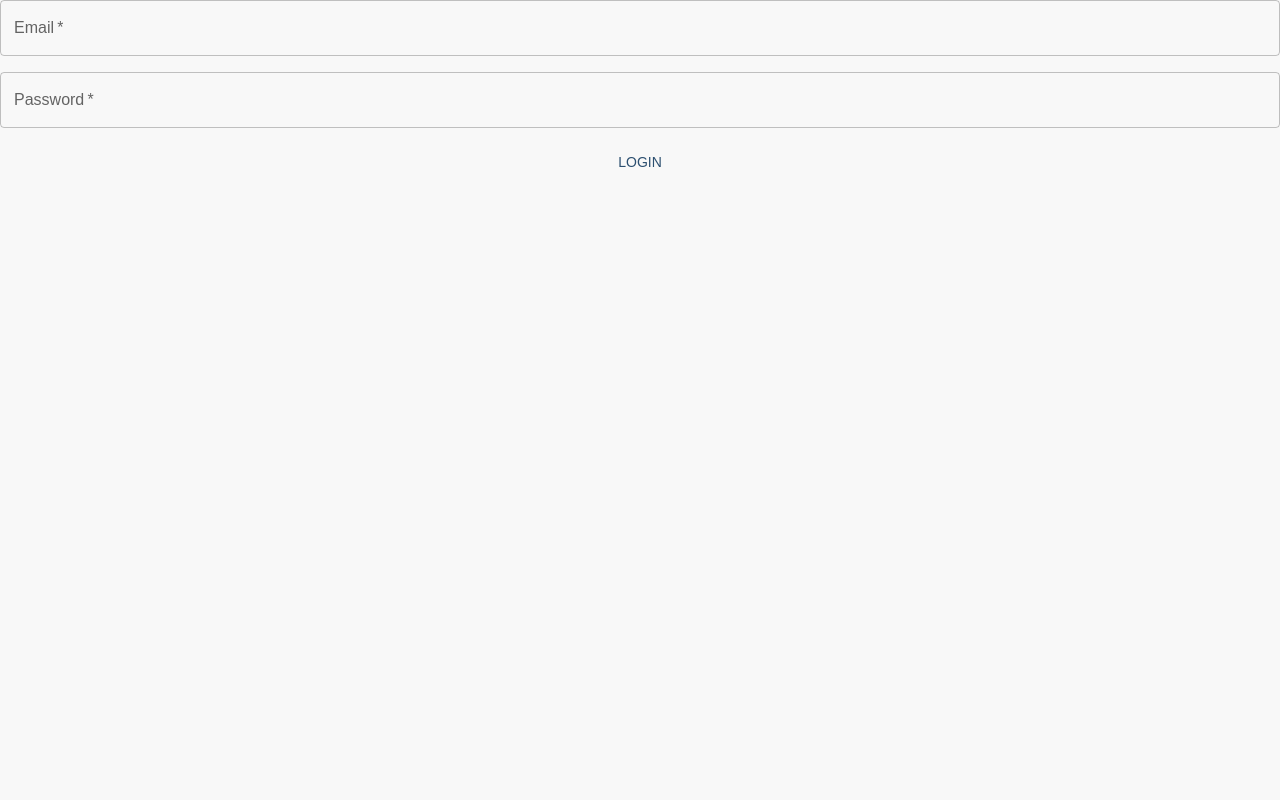
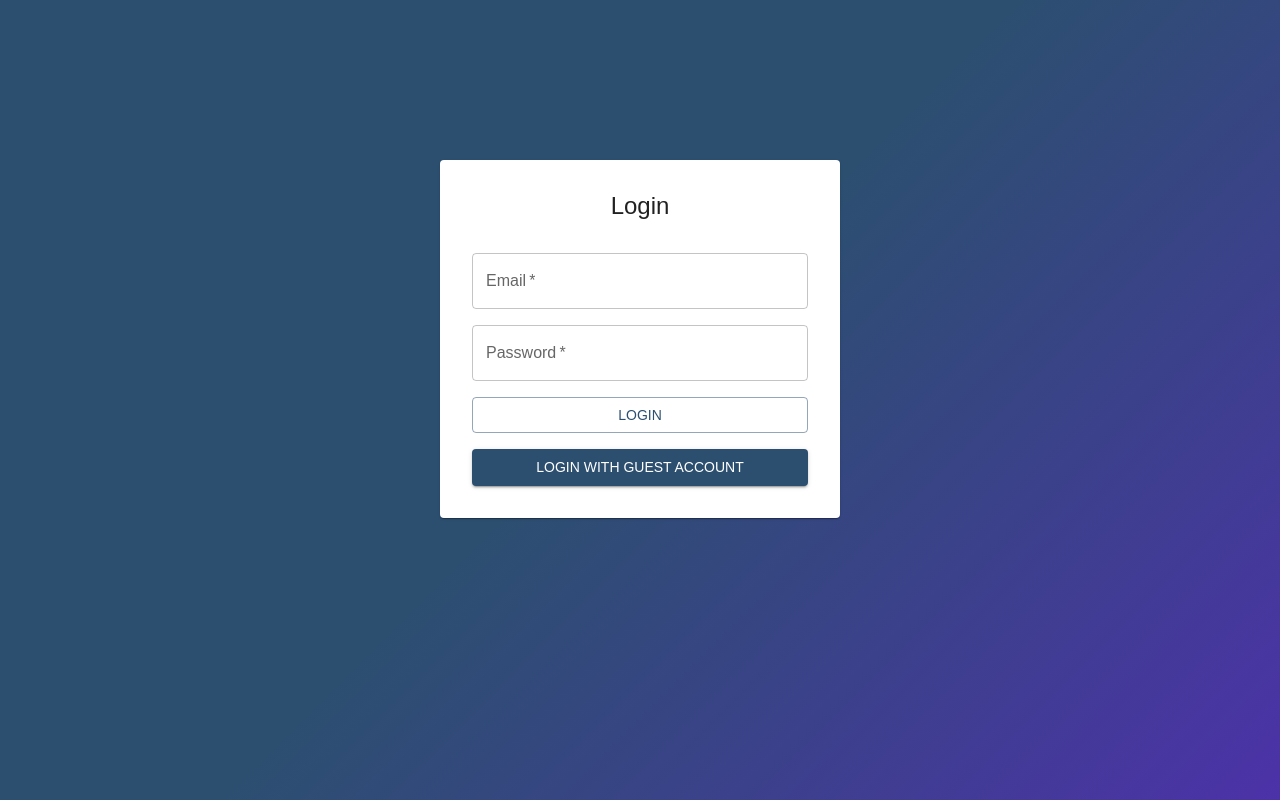
Before and after one commit to pafirmin/calendar-app, a React (Create React App) app: page /login in a window 1280 px wide. Built offline with nearby package versions, Linux system fonts and the light colour scheme; no server answers.

Commit message:
Implement guest login route

```diff
--- a/src/features/auth/Login.tsx
+++ b/src/features/auth/Login.tsx
@@ -1,9 +1,16 @@
-import { Box, Button, Stack, TextField, Typography } from "@mui/material";
+import {
+  Box,
+  Button,
+  Paper,
+  Stack,
+  TextField,
+  Typography,
+} from "@mui/material";
 import { StatusCodes } from "http-status-codes";
 import React, { useState } from "react";
 import { useNavigate } from "react-router-dom";
 import { useAppDispatch } from "../../app/hooks";
-import { login } from "./auth.slice";
+import { guestLogin, login } from "./auth.slice";
 import { Credentials } from "./interfaces";
 
 const AUTH_FAIL_MESSAGE = "Incorrect username or password.";
@@ -11,6 +18,7 @@ const AUTH_FAIL_MESSAGE = "Incorrect username or password.";
 const Login = () => {
   const dispatch = useAppDispatch();
   const navigate = useNavigate();
+  const [isSubmitting, setIsSubmitting] = useState(false);
   const [message, setMessage] = useState<string>("");
   const [values, setValues] = useState<Credentials>({
     email: "",
@@ -24,24 +32,60 @@ const Login = () => {
   const handleSubmit = async (e: React.FormEvent) => {
     e.preventDefault();
 
-    const response = await dispatch(login(values));
+    try {
+      setIsSubmitting(true);
+      await dispatch(login(values)).unwrap();
 
-    if (login.fulfilled.match(response)) {
-      return navigate("/");
-    }
-
-    switch (response.payload.status) {
+      navigate("/");
+    } catch (err: any) {
+      switch (err.status) {
         case StatusCodes.UNAUTHORIZED:
           setMessage(AUTH_FAIL_MESSAGE);
           break;
         default:
           break;
       }
+    } finally {
+      setIsSubmitting(false);
+    }
+  };
+
+  const handleGuestLogin = async (e: React.FormEvent) => {
+    e.preventDefault();
+
+    try {
+      setIsSubmitting(true);
+      await dispatch(guestLogin()).unwrap();
+
+      navigate("/");
+    } catch (err: any) {
+      switch (err.status) {
+        case StatusCodes.UNAUTHORIZED:
+          setMessage(AUTH_FAIL_MESSAGE);
+          break;
+        default:
+          break;
+      }
+    } finally {
+      setIsSubmitting(false);
+    }
   };
 
   return (
+    <Box
+      sx={(theme) => ({
+        width: "100vw",
+        height: "100vh",
+        background: `linear-gradient(135deg, ${theme.palette.primary.main} 0%, rgba(44,79,112,1) 49%, rgb(76, 50, 168) 100%)`,
+        display: "inline-block",
+      })}
+    >
+      <Paper sx={{ padding: 4, maxWidth: 400, margin: "20vh auto 0 auto" }}>
         <Box component="form" onSubmit={handleSubmit}>
-      <Typography align="center">{message}</Typography>
+          <Typography variant="h2" textAlign="center" marginBottom={4}>
+            Login
+          </Typography>
+          {message && <Typography align="center">{message}</Typography>}
           <Stack spacing={2}>
             <TextField
               required
@@ -59,8 +103,19 @@ const Login = () => {
               value={values.password}
               onChange={handleChange}
             />
-        <Button type="submit">Login</Button>
+            <Button variant="outlined" type="submit" disabled={isSubmitting}>
+              Login
+            </Button>
+            <Button
+              onClick={handleGuestLogin}
+              variant="contained"
+              disabled={isSubmitting}
+            >
+              Login with guest account
+            </Button>
           </Stack>
+        </Box>
+      </Paper>
     </Box>
   );
 };
--- a/src/features/auth/auth.api.ts
+++ b/src/features/auth/auth.api.ts
@@ -18,10 +18,15 @@ export const fetchUser = (): Promise<AxiosResponse<{ user: User }>> => {
   return axios.get("/users/me");
 };
 
+export const guestLogin = (): Promise<AxiosResponse<{access_token: string, user: User}>> => {
+  return axios.get("/auth/guest");
+};
+
 const authApi: AuthAPI = {
   login,
   createUser,
   fetchUser,
+  guestLogin,
 };
 
 export default authApi;
--- a/src/features/auth/auth.slice.ts
+++ b/src/features/auth/auth.slice.ts
@@ -1,6 +1,6 @@
 import { createAsyncThunk, createSlice } from "@reduxjs/toolkit";
 import { AppAPI } from "../../app/api";
-import { AuthState, User, Credentials } from "./interfaces";
+import { AuthState, User, Credentials, CreateUserDTO } from "./interfaces";
 
 const token = localStorage.getItem("access_token");
 
@@ -12,7 +12,7 @@ const initialState: AuthState = {
 export const login = createAsyncThunk<
   { user: User; access_token: string },
   Credentials,
-  { rejectValue: any; extra: AppAPI }
+  { extra: AppAPI }
 >("auth/login", async (creds, { rejectWithValue, extra: api }) => {
   try {
     const res = await api.auth.login(creds);
@@ -25,13 +25,43 @@ export const login = createAsyncThunk<
   }
 });
 
+export const guestLogin = createAsyncThunk<
+  { user: User; access_token: string },
+  undefined,
+  { extra: AppAPI }
+>("auth/login", async (_, { rejectWithValue, extra: api }) => {
+  try {
+    const res = await api.auth.guestLogin();
+
+    localStorage.setItem("access_token", res.data.access_token);
+
+    return res.data;
+  } catch (err) {
+    return rejectWithValue(err);
+  }
+});
+
 export const fetchUser = createAsyncThunk<
   { user: User },
   undefined,
-  { rejectValue: any, extra: AppAPI }
+  { extra: AppAPI }
 >("auth/fetch", async (_, { rejectWithValue, extra: api }) => {
   try {
     const res = await api.auth.fetchUser();
+
+    return res.data;
+  } catch (err) {
+    return rejectWithValue(err);
+  }
+});
+
+export const createUser = createAsyncThunk<
+  { user: User },
+  CreateUserDTO,
+  { extra: AppAPI }
+>("auth/create-user", async (dto, { rejectWithValue, extra: api }) => {
+  try {
+    const res = await api.auth.createUser(dto);
 
     return res.data;
   } catch (err) {
--- a/src/features/auth/interfaces.ts
+++ b/src/features/auth/interfaces.ts
@@ -32,4 +32,5 @@ export interface AuthAPI {
   ) => Promise<AxiosResponse<{ access_token: string; user: User }>>;
   createUser: (c: CreateUserDTO) => Promise<AxiosResponse<{user: User}>>,
   fetchUser: () => Promise<AxiosResponse<{ user: User }>>
+  guestLogin: () => Promise<AxiosResponse<{ access_token: string; user: User }>>;
 }
--- a/src/features/calendar/CalendarDay.tsx
+++ b/src/features/calendar/CalendarDay.tsx
@@ -38,11 +38,13 @@ const CalendarDay = ({
 
   return (
     <Box
-      sx={{
+      sx={(theme) => ({
         padding: "0 8px 8px 8px",
         border: isToday ? "1px solid red" : "",
-        backgroundColor: isCurrMonth ? "#fff" : "#f1f1f1",
-      }}
+        backgroundColor: isCurrMonth
+          ? theme.palette.background.paper
+          : "#f1f1f1",
+      })}
     >
       <Stack direction="row" justifyContent="space-between" alignItems="center">
         <Typography fontWeight="bold">{date.getDate()}</Typography>
--- a/src/features/layout/Layout.tsx
+++ b/src/features/layout/Layout.tsx
@@ -2,6 +2,7 @@ import { Menu } from "@mui/icons-material";
 import {
   AppBar,
   Box,
+  Button,
   Divider,
   Drawer,
   Fab,
@@ -14,6 +15,7 @@ import {
 import { Fragment, useEffect, useRef } from "react";
 import { Outlet, useNavigate } from "react-router-dom";
 import { useAppDispatch, useAppSelector } from "../../app/hooks";
+import { logout } from "../auth/auth.slice";
 import RequireAuth from "../auth/RequireAuth";
 import FolderList from "../folders/FolderList";
 import { fetchFolders } from "../folders/folders.slice";
@@ -30,6 +32,7 @@ const Layout = () => {
   const theme = useTheme();
   const isMobile = useMediaQuery(theme.breakpoints.down("md"));
   const dispatch = useAppDispatch();
+  const first_name = useAppSelector((state) => state.auth.user?.first_name);
   const { drawers } = useAppSelector((state) => state.layout);
   const navigate = useNavigate();
   const didRenderRef = useRef(false);
@@ -56,10 +59,19 @@ const Layout = () => {
           zIndex: theme.zIndex.drawer + 1,
         })}
       >
-        <Toolbar>
+        <Toolbar
+          sx={{
+            display: "flex",
+            justifyContent: "space-between",
+            alignItems: "center",
+          }}
+        >
           <Typography variant="h1" fontSize="3rem">
             GoToDo
           </Typography>
+          <Button sx={{ color: "#fff" }} onClick={() => dispatch(logout())}>
+            Logout {first_name}
+          </Button>
         </Toolbar>
       </AppBar>
       <Box
```
Lines whose indentation alone changed are shown as unchanged.
